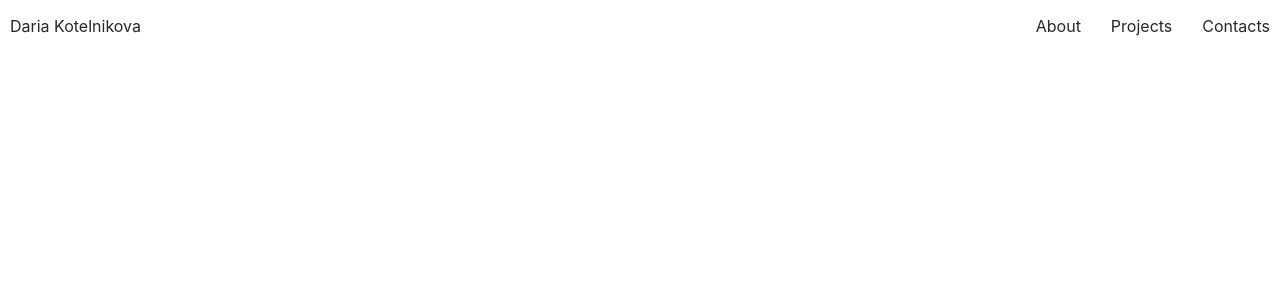
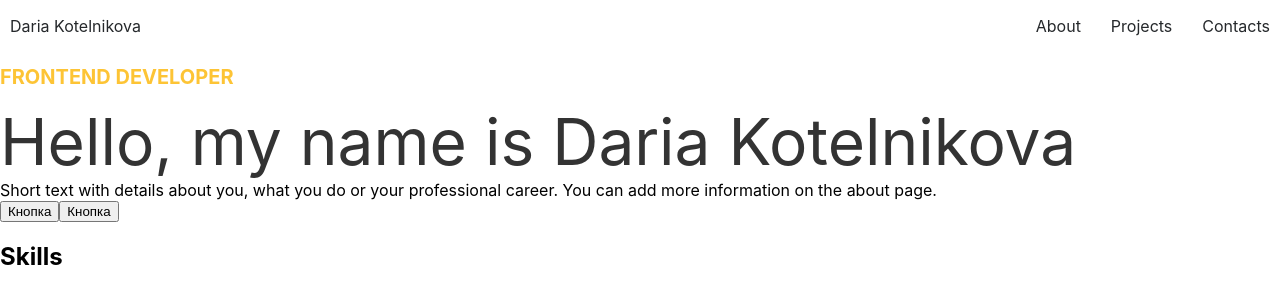
Before and after one commit to DariaKott/portfolio_new, a React app: page / in a window 1280 px wide. Shown: the top 304 px of the page. Built offline with nearby package versions, Linux system fonts and the light colour scheme.

Commit message:
Added Button, Main, Skillscomponents

```diff
--- a/src/App.tsx
+++ b/src/App.tsx
@@ -1,6 +1,8 @@
 import './App.css';
 //import styled from 'styled-components';
 import { Header } from './layout/header/Header';
+import { Main } from './layout/main/Main';
+import { Skills } from './layout/skills/Skills';
 
 
 
@@ -8,6 +10,8 @@ function App() {
     return (
         <div className="App">
             <Header/>
+            <Main/>
+            <Skills/>
         </div>
     );
 }
--- /dev/null
+++ b/src/components/button/Button.tsx
@@ -0,0 +1,5 @@
+export const Button = () => {
+    return (
+        <button>Кнопка</button>
+    );
+};
--- /dev/null
+++ b/src/components/title/BlockTitle.tsx
@@ -0,0 +1,16 @@
+import styled from "styled-components";
+
+type TitlePropsType = {
+    title: string
+}
+
+export const BlockTitle = (props: TitlePropsType) => {
+    return (
+        <StyledTitle>{props.title}</StyledTitle>
+    )
+
+};
+
+const StyledTitle = styled.h2`
+
+`
--- /dev/null
+++ b/src/layout/main/Main.tsx
@@ -0,0 +1,27 @@
+import styled from "styled-components";
+import { Button } from "../../components/button/Button";
+
+export const Main = () => {
+    return (
+        <main>
+            <StyledH1>Frontend Developer</StyledH1>
+            <StyledHello>Hello, my name is Daria Kotelnikova</StyledHello>
+            <div>Short text with details about you, what you do or your professional career. You can add more information on the about page.</div>
+            <Button/>
+            <Button/>
+
+        </main>
+
+    );
+};
+
+const StyledH1 = styled.h1`
+    color: #FDC435;
+    font-size: 20px;
+    text-transform: uppercase;
+`;
+
+const StyledHello = styled.span`
+    color: #333333;
+    font-size: 64px;
+`;
--- /dev/null
+++ b/src/layout/skills/Skills.tsx
@@ -0,0 +1,7 @@
+import { BlockTitle } from "../../components/title/BlockTitle";
+
+export const Skills = () => {
+    return (
+        <BlockTitle title="Skills"/>
+    );
+};
```
